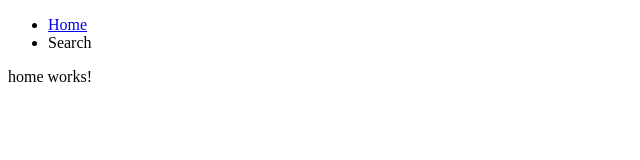
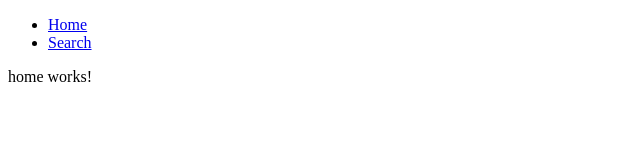
Before and after one commit to pherapitso/angular-google-book-api-search, an Angular app: page / in a window 1280 px wide. Shown: the top 160 px of the page, without its empty margins (0-640 px from the left). Built offline with nearby package versions, Linux system fonts and the light colour scheme.

Commit message:
Fix routerLink spelling

```diff
--- a/src/app/app.component.html
+++ b/src/app/app.component.html
@@ -1,6 +1,6 @@
 <ul>
 <li><a routerLink="/">Home</a></li>
-<li><a routeLink="/search">Search</a></li>
+<li><a routerLink="/search">Search</a></li>
 </ul>
 
 <div>
```
